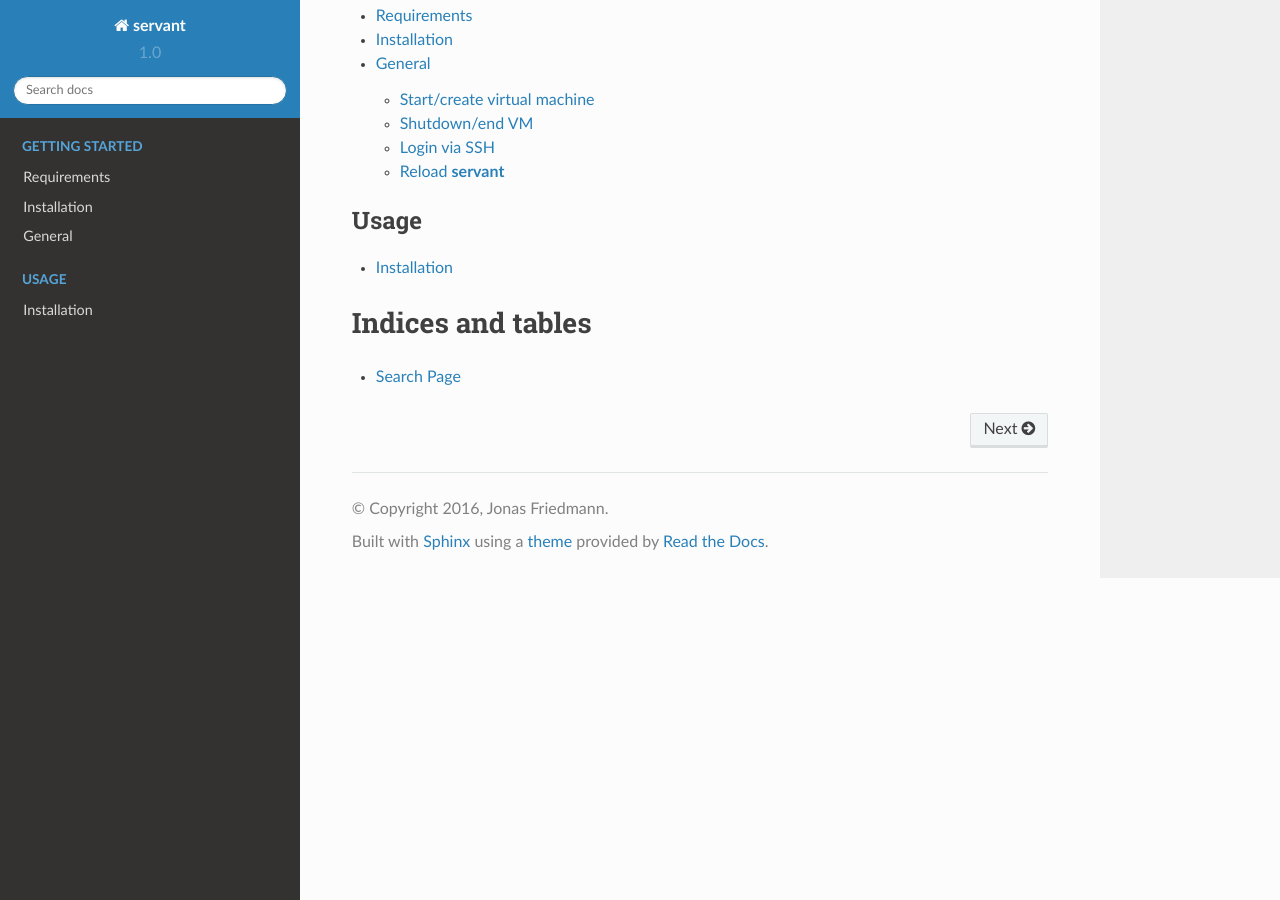
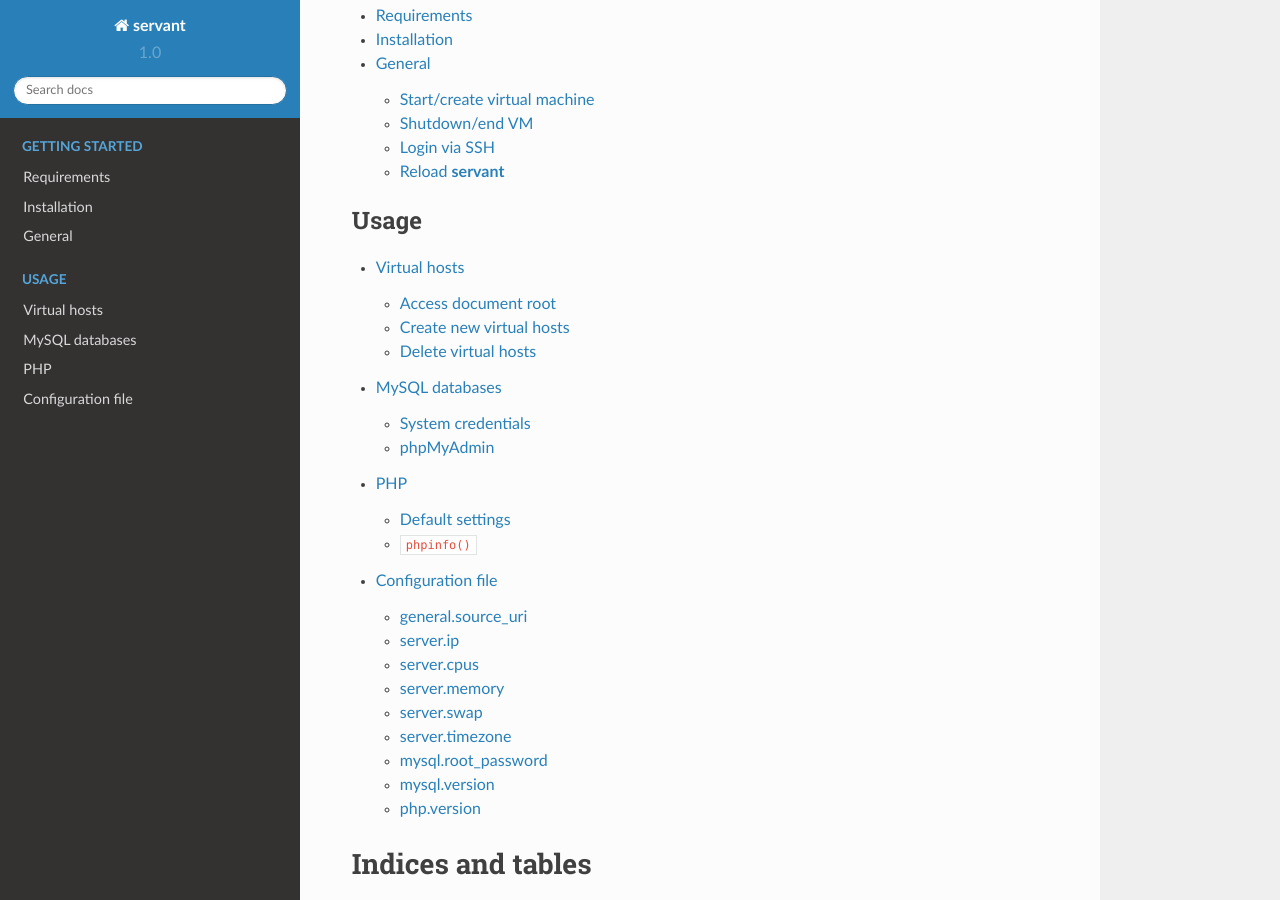
Before and after one commit to frdmn/servant, a Sphinx documentation site: the page built from docs/index.rst, in a window 1280 px wide and 900 px high, scrolled down 987 px. Built offline with Sphinx 7.4.7 and the Read the Docs theme 2.0.0, drawn with Linux system fonts in a browser that asks for light colours; some of the changed lines change nothing that is shown.

Commit message:
Revamp docs
Fix #19

```diff
--- /dev/null
+++ b/docs/configuration.rst
@@ -0,0 +1,74 @@
+.. _configuration:
+
+Configuration file
+==================
+
+To provide some basic customization, you can edit your user config file ``~/.servant.json``. A sample configuration file is available in the source repository as ``config.json``.
+
+**Caution**: If you change the configuration and want to apply the changes you need to destroy and recreat the **servant** machine up from scratch. This means you loose your SQL databases so make sure to dump them before!
+
+general.source_uri
+~~~~~~~~~~~~~~~~~~
+
+The directory where the folder ``formulae/`` is located. This setting is for possible future use of loading remote formulae instead of local ones.
+
+:Default value: ``.``
+
+server.ip
+~~~~~~~~~
+
+IP address the virtual machine should use. Make sure to use a not existing subnet (eg. 192.168.1.10) to avoid IP collisions.
+
+:Default value: ``192.168.50.10``
+
+server.cpus
+~~~~~~~~~~~
+
+The amount of CPU cores the machine should use.
+
+:Default value: ``1``
+
+server.memory
+~~~~~~~~~~~~~
+
+And the allocated memory in MB.
+
+:Default value: ``1024``
+
+server.swap
+~~~~~~~~~~~
+
+If you want to use swap, you can use this setting. Represents MB if not ``false``.
+
+:Possible values: ``false`` or ``512``
+:Default value: ``false``
+
+server.timezone
+~~~~~~~~~~~~~~~
+
+The timezone PHP and the OS should use. For a list of possible timezones, `click here <http://php.net/manual/en/timezones.php>`_.
+
+:Default value: ``Europe/Berlin``
+
+mysql.root_password
+~~~~~~~~~~~~~~~~~~~
+
+The MySQL root password.
+
+:Default value: ``root``
+
+mysql.version
+~~~~~~~~~~~~~
+
+MySQL server version to install and use.
+
+:Possible value: ``5.6`` or ``5.5``
+:Default value: ``5.6``
+
+php.version
+~~~~~~~~~~~
+
+PHP server version to install and use.
+
+:Possible value: ``5.6`` or ``5.5``
+:Default value: ``5.6``
--- a/docs/general.rst
+++ b/docs/general.rst
@@ -1,3 +1,5 @@
+.. _general:
+
 General
 =======
 
--- a/docs/index.rst
+++ b/docs/index.rst
@@ -9,7 +9,7 @@ Welcome to servant's documentation!
 **servant** is a custom Vagrant virtual machine which offers a straightforward and easy to use web-development system based on services like `Apache <https://httpd.apache.org/>`_, `PHP (FPM) <http://php-fpm.org/>`_, `MySQL <https://www.mysql.com/>`_ and `phpMyAdmin <https://www.phpmyadmin.net/>`_, but isolated from your host system. Primary goal is to provide a consistent dev environment for developers or employees of a small company/startup.
 
 Features
-~~~~~~~
+~~~~~~~~
 
 - Isolated from OS X host system (OS updates won't affect the dev services, ever)
 - Performant (PHP-FPM and OPcache module enabled)
@@ -30,7 +30,10 @@ Features
    :maxdepth: 2
    :caption: Usage
 
-   installation
+   vhosts
+   mysql
+   php
+   configuration
 
 Indices and tables
 ==================
--- a/docs/installation.rst
+++ b/docs/installation.rst
@@ -1,3 +1,5 @@
+.. _installation:
+
 Installation
 ============
 
@@ -10,6 +12,6 @@ Installation
     cd
     git clone https://github.com/frdmn/servant
 
-3. Copy the sample configuration file into your ``$HOME`: ::
+3. Copy the sample configuration file into your ``$HOME``: ::
 
     cp servant/config.json ~/.servant.json
--- /dev/null
+++ b/docs/mysql.rst
@@ -0,0 +1,31 @@
+.. _mysql:
+
+MySQL databases
+===============
+
+When you setup a virtual hosts, the system also creates a MySQL database and user dedicated to that project. For simplicity's sake the database, username as well as the password represent (again) the hostname of your project. However, because of some naming restrictions within MySQL, dots (``.``) are replaced with underscores (``_``) and only the first 16 characters of the hostname is used. Some examples:
+
+- If your project is using the hostname "testproject.io", the database, username and password will be ``testproject_io``
+- If the hostname is "prettylonghostname.com", it'll be ``prettylonghostna``
+
+System credentials
+~~~~~~~~~~~~~~~~~~
+
+The following credentials are created by default in every **servant** environment:
+
++------------+------------------------------------------+
+| Username   | Password                                 |
++============+==========================================+
+| root       | The password set in :ref:`configuration` |
++------------+------------------------------------------+
+| phpmyadmin | ``phpmyadmin``                           |
++------------+------------------------------------------+
+
+phpMyAdmin
+~~~~~~~~~~
+
+.. image:: _static/images/phpmyadmin.png
+   :scale: 50%
+   :target: http://phpmyadmin.dev
+
+To manage your databases you can use the builtin phpMyAdmin: `<http://phpmyadmin.dev>`_
--- /dev/null
+++ b/docs/php.rst
@@ -0,0 +1,34 @@
+.. _php:
+
+PHP
+===
+
+To make sure your PHP applications run performant, **servant** is using `FPM <http://php-fpm.org/>`_ as handler and comes with enabled `OPcache module <http://php.net/manual/en/book.opcache.php>`_ to speed up your PHP processing.
+
+Default settings
+~~~~~~~~~~~~~~~~
+
+When the virtual machine is booted for the first time, some of the PHP configurations are set as listed below:
+
++-------------------------------------+--------------------------------------------+
+| Setting                             | Value                                      |
++=====================================+============================================+
+| ``error_reporting``                 | ``root``                                   |
++-------------------------------------+--------------------------------------------+
+| ``display_errors``                  | ``phpmyadmin``                             |
++-------------------------------------+--------------------------------------------+
+| ``date.timezone``                   | The timezone set in :ref:`configuration`   |
++-------------------------------------+--------------------------------------------+
+| ``xdebug.show_local_vars``          | ``1``                                      |
++-------------------------------------+--------------------------------------------+
+| ``xdebug.var_display_max_depth``    | ``5``                                      |
++-------------------------------------+--------------------------------------------+
+| ``xdebug.var_display_max_children`` | ``256``                                    |
++-------------------------------------+--------------------------------------------+
+| ``xdebug.var_display_max_data``     | ``1024``                                   |
++-------------------------------------+--------------------------------------------+
+
+``phpinfo()``
+~~~~~~~~~~~~~
+
+There's a built in phpinfo page if you are interested in the current loaded settings: `<http://phpinfo.dev>`_
--- /dev/null
+++ b/docs/vhosts.rst
@@ -0,0 +1,37 @@
+.. _vhosts:
+
+Virtual hosts
+=============
+
+You need to work on multiple projects simultanously? Not a problem, **servant** supports virtual hosts using a straightforward rule: Each directory in the ``public/`` folder represents the hostname of the project you want to work on. A single command creates the necessary configurations within the virtual machine, reloads the services and rewrites the ``/etc/hosts`` file on your Mac.
+
+Access document root
+~~~~~~~~~~~~~~~~~~~~
+
+You can reach the root directory of the web server via `<http://servant.dev>`_
+
+Create new virtual hosts
+~~~~~~~~~~~~~~~~~~~~~~~~
+
+1. Change into the **servant** directory: ::
+
+    cd ~/servant
+
+2. Create a new folder inside `public/` named exactly the same as the hostname of your project: ::
+
+    mkdir public/testproject.io
+
+3. Run the provision command to create the server configurations and update your ``/etc/hosts`` file locally: ::
+
+    vagrant provision
+
+Delete virtual hosts
+~~~~~~~~~~~~~~~~~~~~
+
+To remove a virtual host, simply delete the directory that represents the hostname of your project: ::
+
+    rm -r public/testproject.io
+
+Don't forget to reload **servant**: ::
+
+    vagrant provision
```
Also changed, not shown: docs/_static/images/phpmyadmin.png (added).
